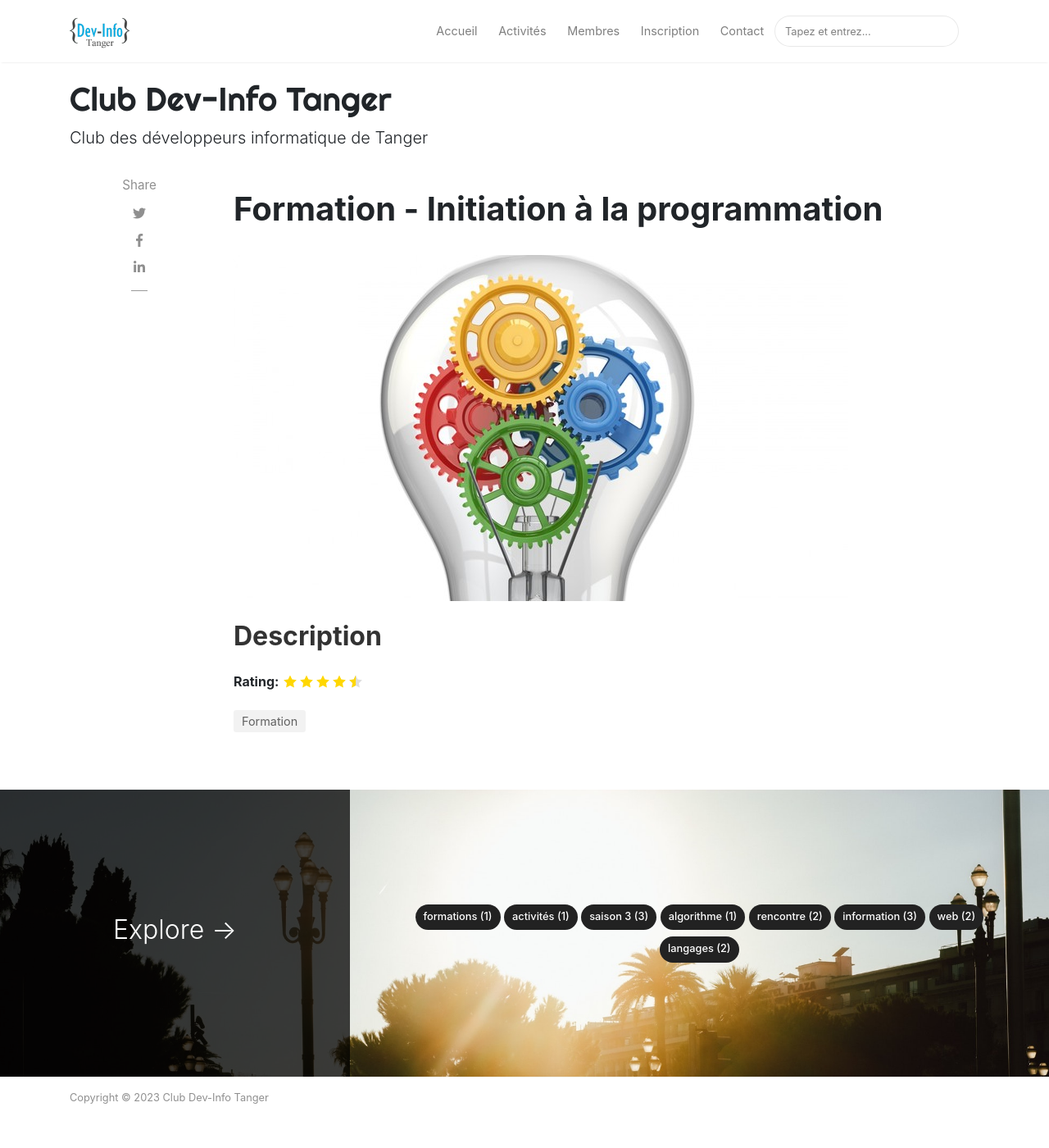
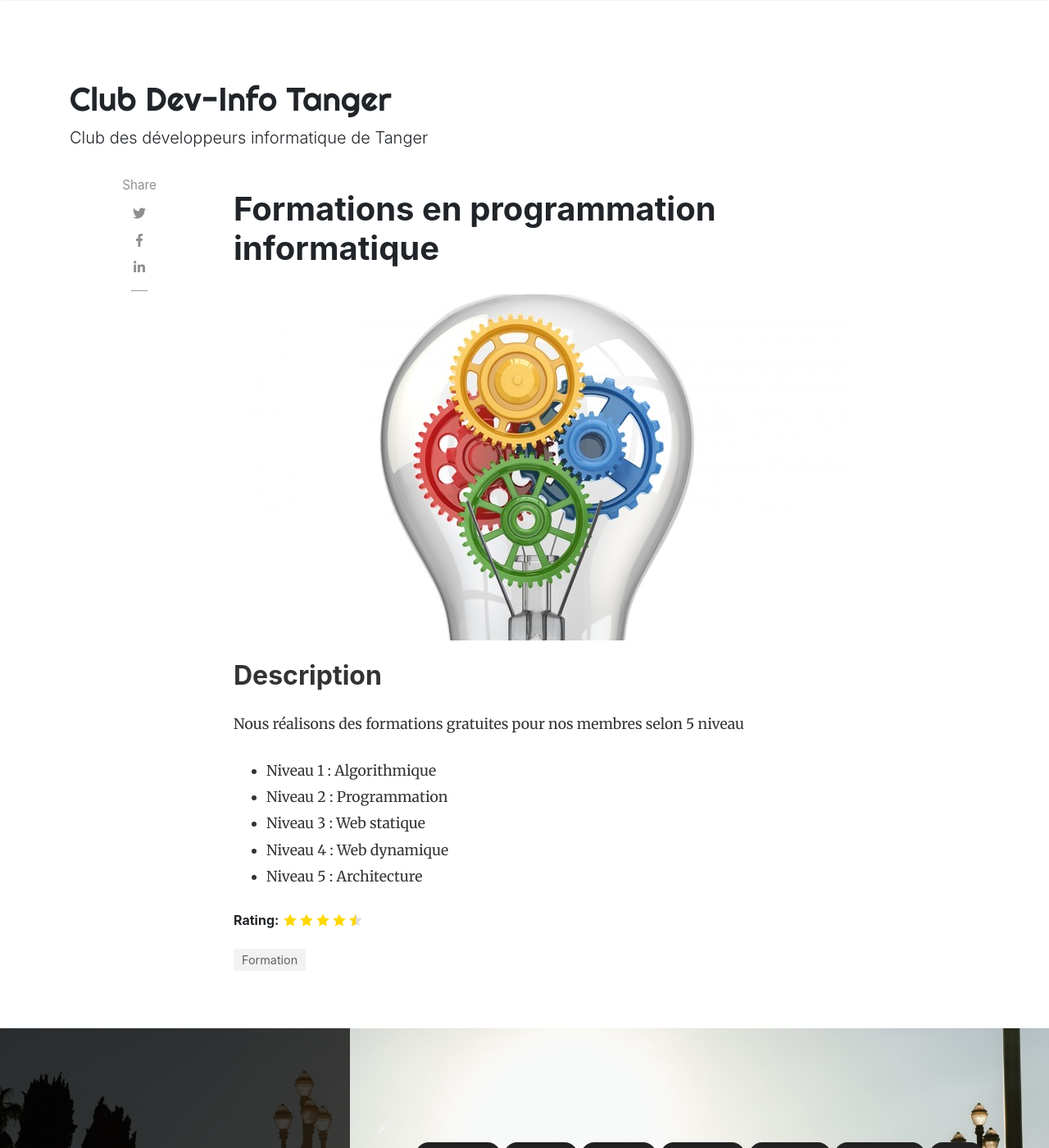
Before and after one commit to club-dev-info/club-dev-info.github.io, a Jekyll site: the page built from _activities/formation-initiation-programmation.md, in a window 1280 px wide and 1400 px high. Shown: the whole window at 82% size. Built offline with Jekyll 4.4.1, drawn with Linux system fonts in a browser that asks for light colours; nearby versions of some CDN libraries.

Commit message:
update activité formation

```diff
--- a/_activities/formation-initiation-programmation.md
+++ b/_activities/formation-initiation-programmation.md
@@ -1,11 +1,19 @@
 ---
 layout : activity
-title : Formation - Initiation à la programmation
+title : Formations en programmation informatique
 activityNatures: [Formation]
 technologies: [Algorithme, Programmation]
 image : assets/images/portfolio/formations/notion_programmation/notion_programmation_algorithme_750.jpg
-date : 12/06/2021
+date : 07/12/2023
 rating: 4.5
 ---
 
 ## Description
+
+Nous réalisons des formations gratuites pour nos membres selon 5 niveau
+
+- Niveau 1 : Algorithmique
+- Niveau 2 : Programmation
+- Niveau 3 : Web statique
+- Niveau 4 : Web dynamique
+- Niveau 5 : Architecture
```
